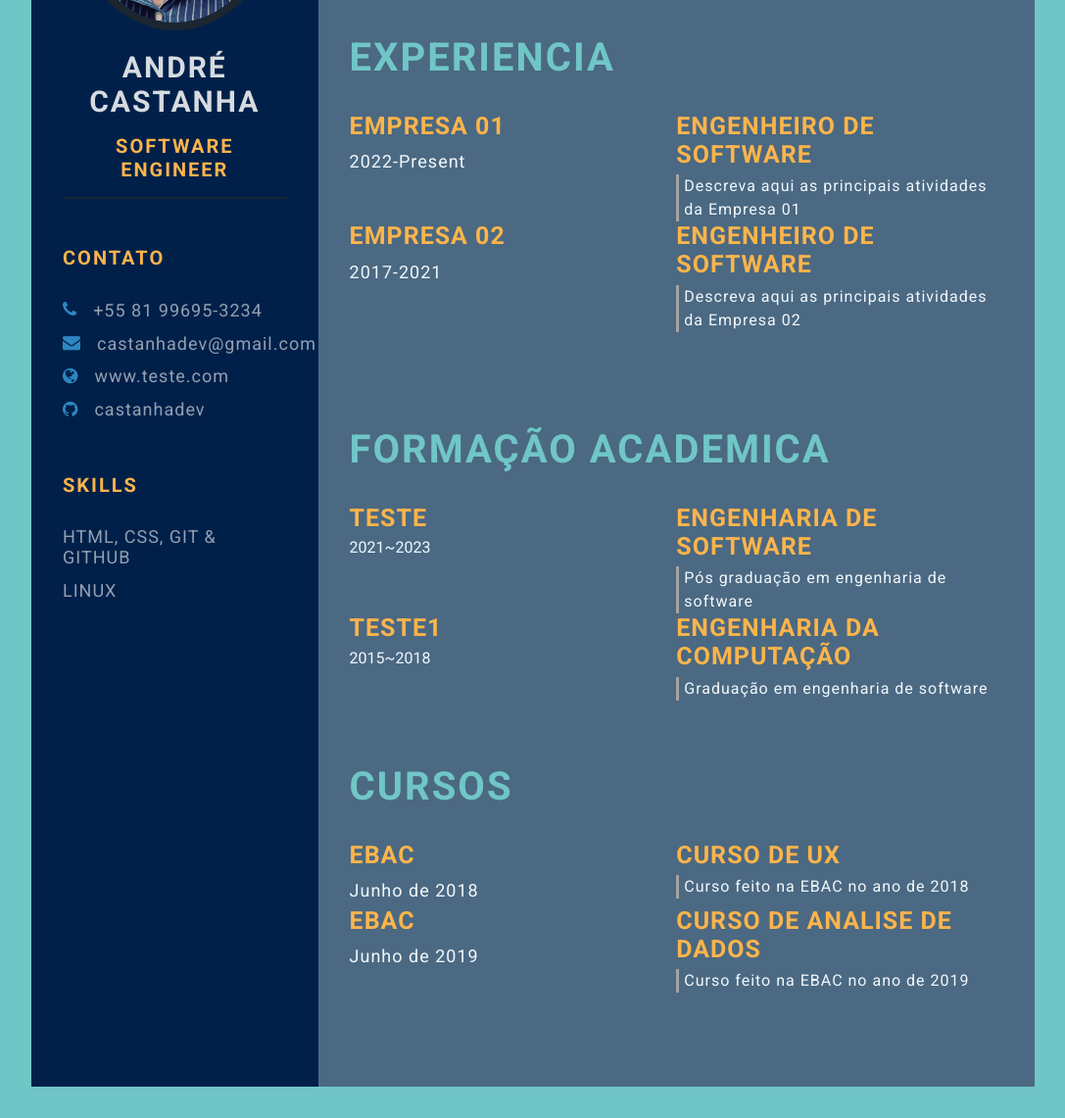
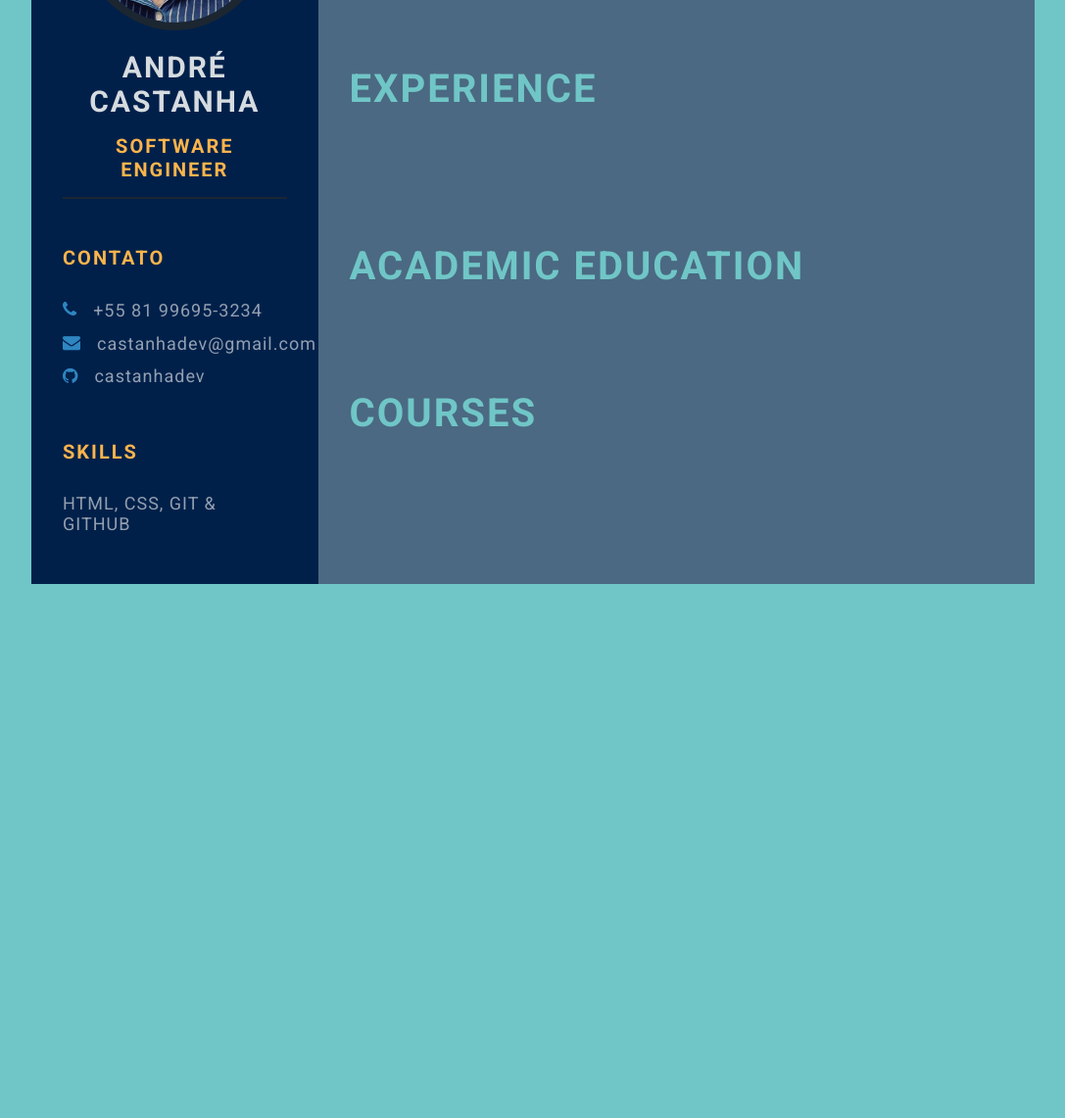
Before and after one commit to castanhadev/castanhadev.github.io, a plain HTML site: page index.html in a window 1280 px wide. Shown: the part 332-1473 px from the top of the page at 98% size, without its empty margins (96-1183 px from the left). After the commit the page ends 960 px from the top, so only its background shows below. Drawn offline with Linux system fonts and the light colour scheme.

Commit message:
feature: edit-index

```diff
--- a/index.html
+++ b/index.html
@@ -1,5 +1,6 @@
 <!DOCTYPE html>
 <html lang="en">
+
 <head>
     <meta charset="UTF-8">
     <meta http-equiv="X-UA-Compatible" content="IE=edge">
@@ -9,7 +10,9 @@
     <!-- Google font  -->
     <link rel="preconnect" href="https://fonts.googleapis.com">
     <link rel="preconnect" href="https://fonts.gstatic.com" crossorigin>
-    <link href="https://fonts.googleapis.com/css2?family=Roboto:ital,wght@0,100;0,300;0,400;0,700;1,100;1,300;1,400;1,700&display=swap" rel="stylesheet">
+    <link
+        href="https://fonts.googleapis.com/css2?family=Roboto:ital,wght@0,100;0,300;0,400;0,700;1,100;1,300;1,400;1,700&display=swap"
+        rel="stylesheet">
 
     <!-- font-awesome -->
     <link rel="stylesheet" href="https://cdnjs.cloudflare.com/ajax/libs/font-awesome/4.7.0/css/font-awesome.min.css">
@@ -32,7 +35,7 @@
                     <ul>
                         <li><i class="fa fa-phone"></i>+55 81 99695-3234</li>
                         <li><i class="fa fa-envelope"></i>castanhadev@gmail.com</li>
-                        <li><i class="fa fa-globe"></i>www.teste.com</li>
+<!--                        <li><i class="fa fa-globe"></i>Insira o site aqui.</li>-->
                         <li><i class="fa fa-github"></i>castanhadev</li>
                     </ul>
                 </div>
@@ -43,7 +46,9 @@
                             <p>HTML, CSS, Git & GitHub</p>
                         </li>
                         <li>
-                            <p>Linux</p>
+                            <p>
+                                <!-- Insira skills aqui.  -->
+                            </p>
                         </li>
                     </ul>
                 </div>
@@ -52,77 +57,50 @@
         <section class="right-section">
             <div class="right-section-contents">
                 <section class="about gap">
-                    <div class="right-title">Sobre Mim</Div>
+                    <div class="right-title">About Me</Div>
                     <p class="about-me-contents">
-                        Olá sou o André.<br>
-                        <br> Um pouco mais sobre o que faço
-                        <br> Quais são minhas competencias
+                        <br> I'm studying to be a developer, and here I'll add some projects that I'm going to start on this journey.
+                        <br> I'm starting with HTML5, CSS, and I'm currently studying Back-END at Senai EAD.
                     </p>
                 </section>
                 <section class="experience gap">
-                <div class="right-title">Experiencia</div>
+                    <div class="right-title">Experience</div>
                     <div class="experience-contents">
                         <div class="exp-left">
-                        <p class="exp-company-name">Empresa 01</p>
-                        <p class="exp-time-period">2022-Present</p>
+                            <p class="exp-company-name"><!-- Insira nome da experiencia aqui.  --></p>
+                            <p class="exp-time-period"><!-- Insira tempo de experiencia aqui.  --></p>
                         </div>
                         <div class="exp-right">
-                        <p class="exp-position">Engenheiro de Software</p>
+                            <p class="exp-position"><!-- Insira cargo de experiencia aqui.  --></p>
                             <p class="exp-desc">
-                            Descreva aqui as principais atividades da Empresa 01
-                        </p>
-                    </div>
-                    <div class="exp-left">
-                        <p class="exp-company-name">Empresa 02</p>
-                        <p class="exp-time-period">2017-2021</p>
-                    </div>
-                    <div class="exp-right">
-                        <p class="exp-position">Engenheiro de Software</p>
-                        <p class="exp-desc">
-                            Descreva aqui as principais atividades da Empresa 02
+                                <!-- Insira descrição do cargo aqui.  -->
                             </p>
                         </div>
                     </div>
                 </section>
                 <section clas="education gap">
-                <div class="right-title">Formação Academica</div>
+                    <div class="right-title">Academic Education</div>
                     <div class="education-contents">
                         <div class="education-left">
-                        <p class="education-school-name">teste</p>
-                        <p class="education-time-period">2021~2023</p>
+                            <p class="education-school-name"><!-- Insira nome do curso aqui.  --></p>
+                            <p class="education-time-period"><!-- Insira tempo de curso aqui.  --></p>
                         </div>
                         <div class="education-right">
-                        <p class="education-subject">Engenharia de Software</p>
-                        <p class="education-desc">Pós graduação em engenharia de software</p>
-                    </div>
-                    <div class="education-left">
-                        <p class="education-school-name">teste1</p>
-                        <p class="education-time-period">2015~2018</p>
-                    </div>
-                    <div class="education-right">
-                        <p class="education-subject">Engenharia da Computação</p>
-                        <p class="education-desc">Graduação em engenharia de software</p>
+                            <p class="education-subject"><!-- Insira área do curso aqui.  --></p>
+                            <p class="education-desc"><!-- Insira descrição do curso aqui.  --></p>
                         </div>
                     </div>
                 </section>
                 <section class="awards gap">
-                <div class="right-title">Cursos</div>
+                    <div class="right-title">Courses</div>
                     <div class="awards-contents">
                         <div class="awards-left">
-                        <p class="awards-company-name">EBAC</p>
-                        <p class="awards-time-period">Junho de 2018</p>
+                            <p class="awards-company-name"><!-- Insira nome da empresa aqui.  --></p>
+                            <p class="awards-time-period"><!-- Insira tempo de curso aqui.  --></p>
                         </div>
                         <div class="awards-right">
-                        <p class="awards-name">Curso de UX</p>
-                        <p class="awards-desc">Curso feito na EBAC no ano de 2018</p>
-                    </div>
-                    <div class="awards-left">
-                        <p class="awards-company-name">EBAC</p>
-                        <p class="awards-time-period">Junho de 2019</p>
-                    </div>
-                    <div class="awards-right">
-                        <p class="awards-name">Curso de Analise de Dados</p>
-                        <p class="awards-desc">Curso feito na EBAC no ano de 2019</p>
+                            <p class="awards-name"><!-- Insira nome do curso aqui.  --></p>
+                            <p class="awards-desc"><!-- Insira descrição do curso aqui.  --></p>
                         </div>
                     </div>
                 </section>
```
Lines whose indentation alone changed are shown as unchanged.
